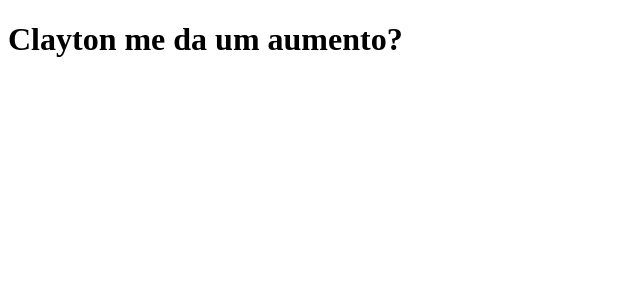
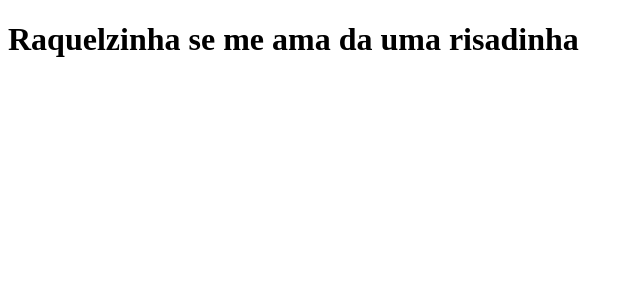
Before and after one commit to msbdacosta/clone-tabnews, a Next.js app: page / in a window 1280 px wide. Shown: the top 300 px of the page, without its empty margins (0-640 px from the left). Built offline with nearby package versions, Linux system fonts and the light colour scheme.

Commit message:
Modified phrase

```diff
--- a/pages/index.js
+++ b/pages/index.js
@@ -1,5 +1,5 @@
 function Home() {
-    return <h1>Clayton me da um aumento?</h1>
+    return <h1>Raquelzinha se me ama da uma risadinha</h1>
 }
 
 export default Home;
```
